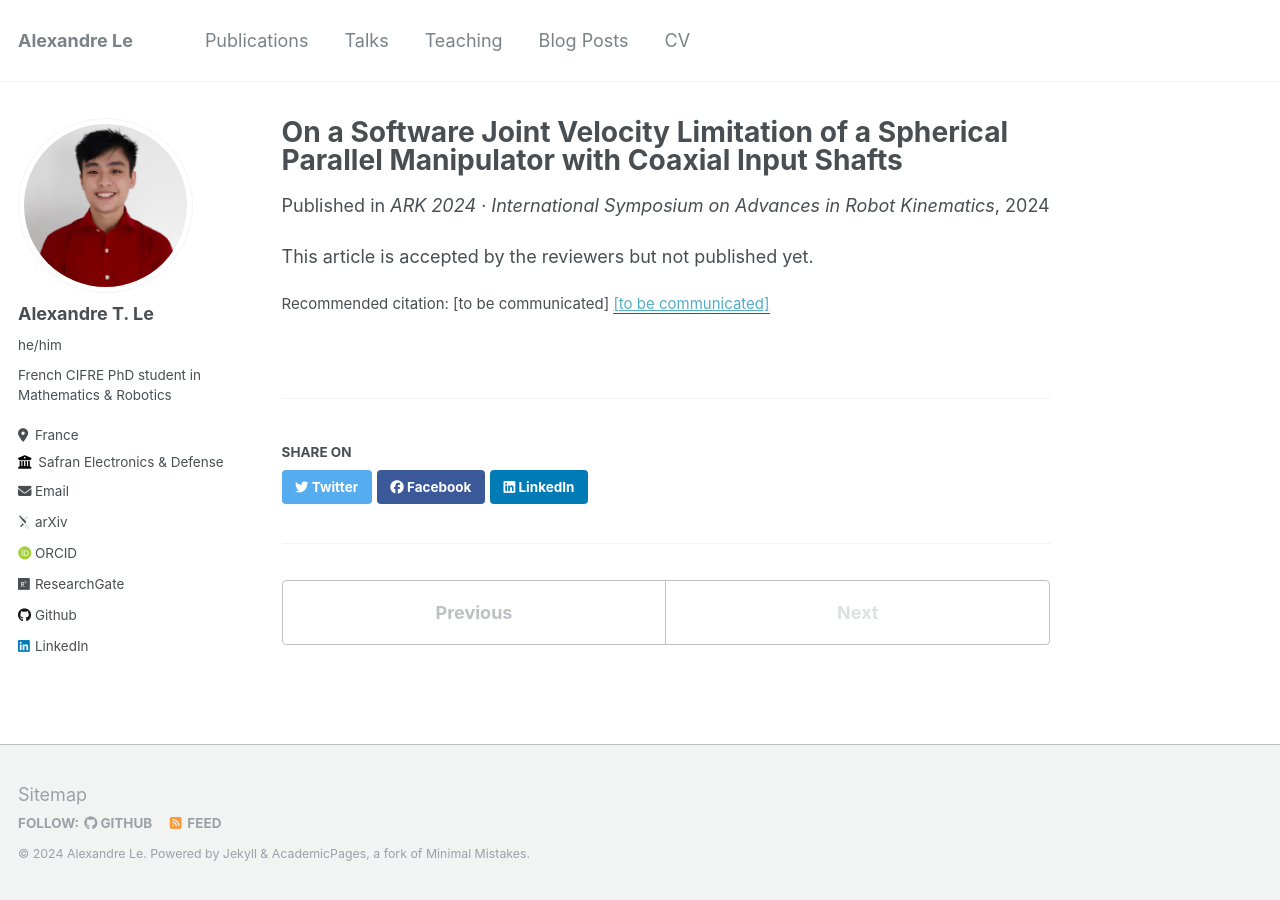
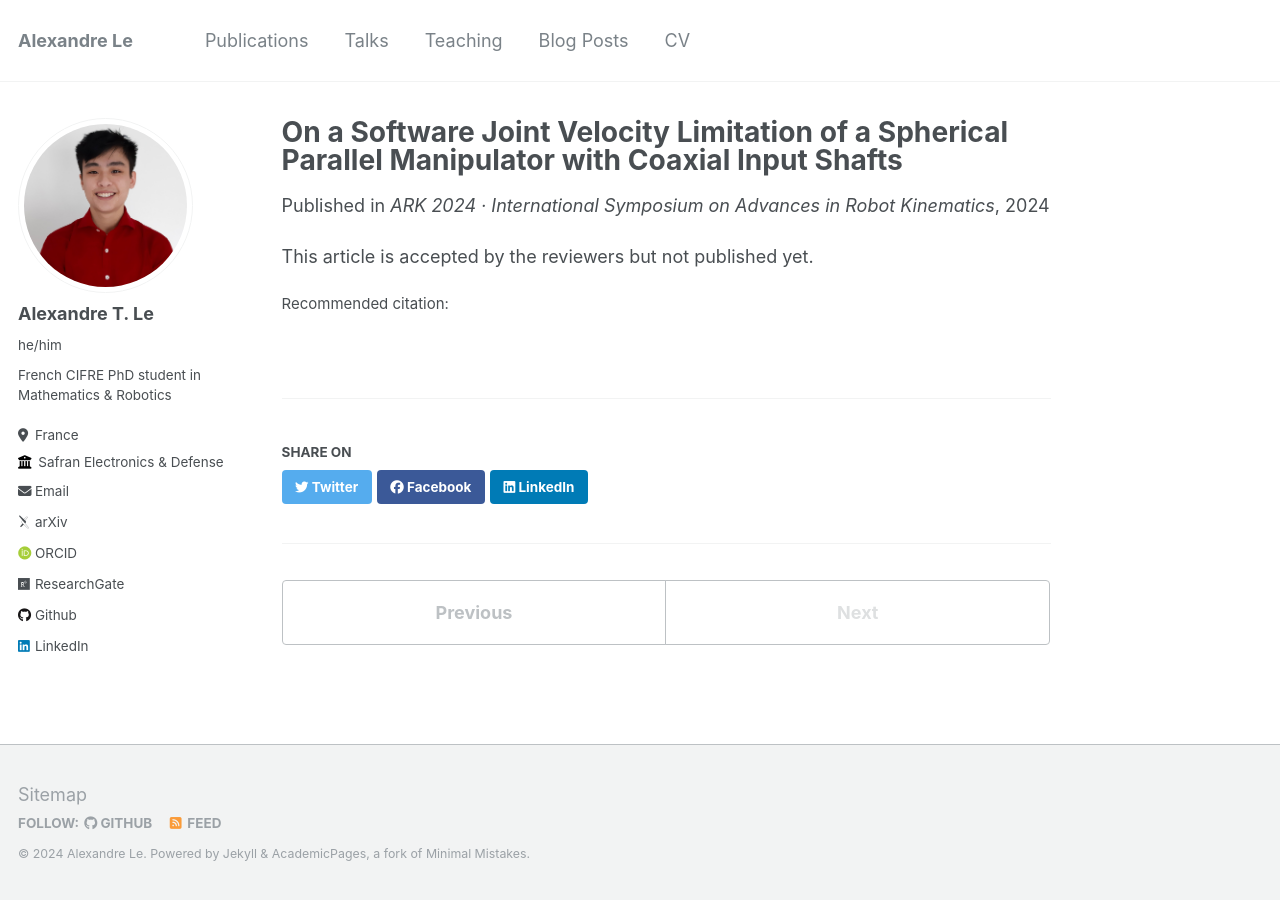
Before and after one commit to alexandre-tle/alexandre-tle.github.io, a Jekyll site: the page built from _publications/2024_ARK.md, in a window 1280 px wide. Built offline with Jekyll 4.4.1, drawn with Linux system fonts in a browser that asks for light colours; some web fonts are replaced.

Commit message:
Update 2024_ARK.md

```diff
--- a/_publications/2024_ARK.md
+++ b/_publications/2024_ARK.md
@@ -5,8 +5,8 @@ permalink: /publication/2015-10-01-paper-title-number-3
 excerpt: 'This article discusses the implementation of a software joint velocity limitation dedicated to a Spherical Parallel Manipulator (SPM) with coaxial input shafts (CoSPM) using a speed control loop. Such an algorithm takes as input the current joint positions as well as the joint reference velocities computed by the speed controller and limit the latter in order to avoid any known singular configuration. This limitation takes into account the workspace properties of the mechanism and the physical characteristics of its actuators. In particular, one takes advantage of the coaxiality of the input shafts of the CoSPM and the resulting unlimited bearing.'
 date: 2024-06-30
 venue: 'ARK 2024 · International Symposium on Advances in Robot Kinematics'
-paperurl: '[to be communicated]'
-citation: '[to be communicated]'
+paperurl: ''
+citation: ''
 ---
 
 This article is accepted by the reviewers but not published yet.
```
